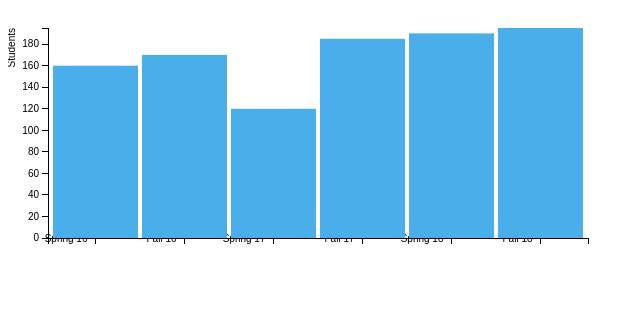
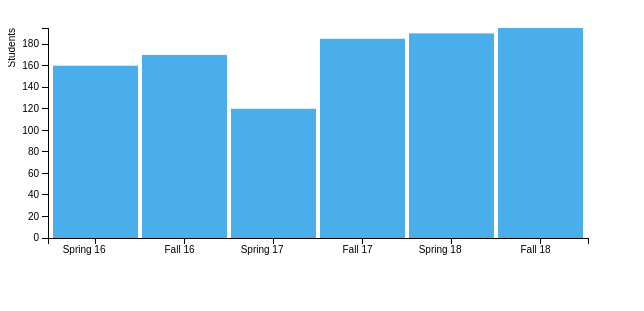
Before and after one commit to technomadd/technomadd.github.io, a plain HTML site: page hw3_1.html in a window 1280 px wide. Shown: the whole page, without its empty margins (0-644 px from the left). Drawn offline with nearby package versions, Linux system fonts and the light colour scheme.

Commit message:
Add files via upload

```diff
--- a/hw3_1.html
+++ b/hw3_1.html
@@ -88,8 +88,8 @@ d3.json("hw3data.json", function(error, data) {
       .call(xAxis)
     .selectAll("text")
       .style("text-anchor", "end")
-      .attr("dx", "-.8em")
-      .attr("dy", "-.55em")
+      .attr("dx", "1em")
+      .attr("dy", ".55em")
       //.attr("transform", "rotate(-90)" );
 
   svg.append("g")
```
